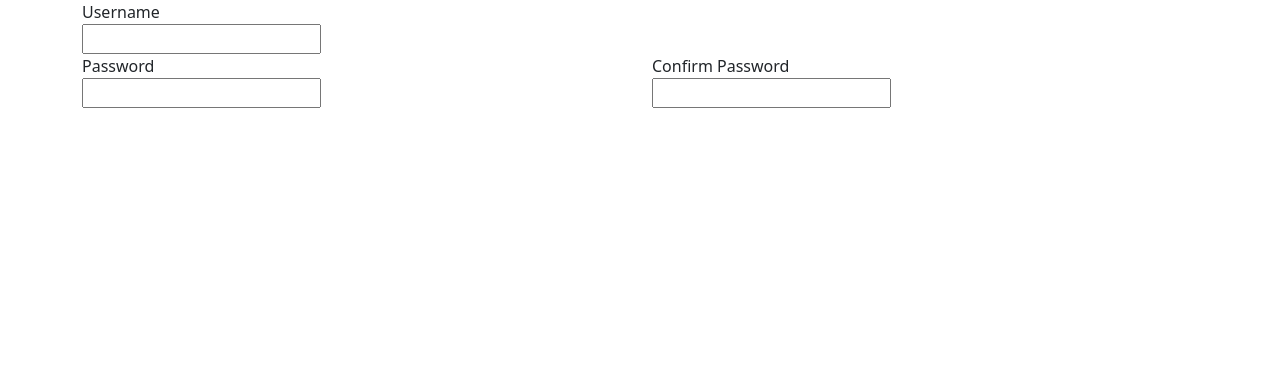
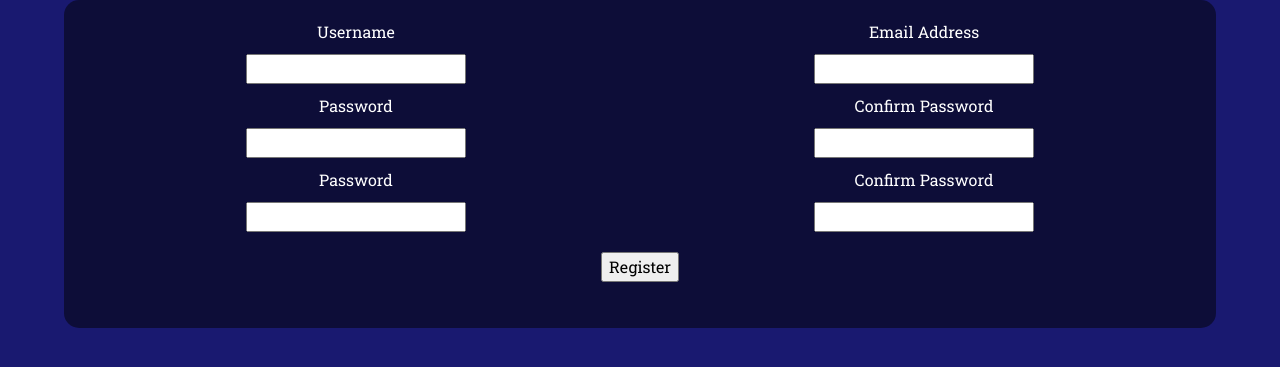
Before and after one commit to AquanMagis/scorekeeper-perscholas-casestudy, a Java web app: page /register in a window 1280 px wide. Shown: the top 367 px of the page. Run offline with Spring Boot 4, a stand-in JSP engine, Linux system fonts and the light colour scheme.

Commit message:
Implemented registration page. Connected registration process to database. Began formatting registration page.

```diff
--- a/src/main/java/com/perscholas/scorekeeper/controller/RegisterController.java
+++ b/src/main/java/com/perscholas/scorekeeper/controller/RegisterController.java
@@ -1,15 +1,32 @@
 package com.perscholas.scorekeeper.controller;
 
+import com.perscholas.scorekeeper.dao.PlayerDAO;
+import com.perscholas.scorekeeper.entity.Player;
+import org.springframework.beans.factory.annotation.Autowired;
 import org.springframework.stereotype.Controller;
 import org.springframework.web.bind.annotation.GetMapping;
+import org.springframework.web.bind.annotation.ModelAttribute;
 import org.springframework.web.bind.annotation.PostMapping;
 import org.springframework.web.servlet.ModelAndView;
 
 @Controller
 public class RegisterController {
+	@Autowired
+	private PlayerDAO playerDAO;
+
 	@GetMapping("register")
 	public ModelAndView register(){
 		ModelAndView response = new ModelAndView();
 		return response;
 	}
+
+	@PostMapping("register-submit")
+	public ModelAndView registerSubmit(@ModelAttribute("newUser")Player newUser){
+		ModelAndView response = new ModelAndView();
+		System.out.println(newUser.getUsername());
+		response.setViewName("register");
+		System.out.println(playerDAO);
+		playerDAO.save(newUser);
+		return response;
+	}
 }
--- a/src/main/java/com/perscholas/scorekeeper/dao/PlayerDAO.java
+++ b/src/main/java/com/perscholas/scorekeeper/dao/PlayerDAO.java
@@ -1,12 +1,13 @@
 package com.perscholas.scorekeeper.dao;
 
 import com.perscholas.scorekeeper.entity.Player;
+import org.springframework.data.jpa.repository.JpaRepository;
 import org.springframework.stereotype.Repository;
 
 import java.util.List;
 
 @Repository
-public interface PlayerDAO {
+public interface PlayerDAO extends JpaRepository<Player, Long> {
 	List<Player> findAll();
 	Player findById(int id);
 	Player findByUsername(String username);
--- a/src/main/webapp/WEB-INF/jsp/include/header.jsp
+++ b/src/main/webapp/WEB-INF/jsp/include/header.jsp
@@ -2,5 +2,6 @@
 <html>
 <head>
     <link href="https://cdn.jsdelivr.net/npm/bootstrap@5.1.3/dist/css/bootstrap.min.css" rel="stylesheet" integrity="sha384-1BmE4kWBq78iYhFldvKuhfTAU6auU8tT94WrHftjDbrCEXSU1oBoqyl2QvZ6jIW3" crossorigin="anonymous">
+    <link rel="stylesheet" href="/pub/css/default.css" type="text/css">
 </head>
 <body>
--- a/src/main/webapp/WEB-INF/jsp/register.jsp
+++ b/src/main/webapp/WEB-INF/jsp/register.jsp
@@ -1,20 +1,39 @@
 <jsp:include page="./include/header.jsp"/>
-<div class="container">
-	<form action="./register-submit">
+<div class="container-sm formTable">
+	<form action="./register-submit" method="POST" modelAttribute="newUser">
 	    <div class="row">
             <div class="col">
                 <label for="username">Username</label><br>
-                <input id="username" type="text">
+                <input id="username" type="text" name="username">
+            </div>
+            <div class="col">
+                <label for="email">Email Address</label><br>
+                <input id="email" type="email" name="email">
             </div>
         </div>
         <div class="row">
             <div class="col col-md-6">
                 <label for="password">Password</label><br>
-                <input id="password" type="password">
+                <input id="password" type="password" name="password">
             </div>
             <div class="col col-md-6">
                 <label for="password_confirm">Confirm Password</label><br>
-                <input id="password_confirm" type="text">
+                <input id="password_confirm" type="password">
+            </div>
+        </div>
+        <div class="row">
+            <div class="col col-md-6">
+                <label for="firstName">Password</label><br>
+                <input id="firstName" type="password" name="firstName">
+            </div>
+            <div class="col col-md-6">
+                <label for="lastName">Confirm Password</label><br>
+                <input id="lastName" type="password" name="lastName">
+            </div>
+        </div>
+        <div class="row">
+            <div class="col">
+                <input id="submit" type="submit" value="Register">
             </div>
         </div>
 	</form>
```
